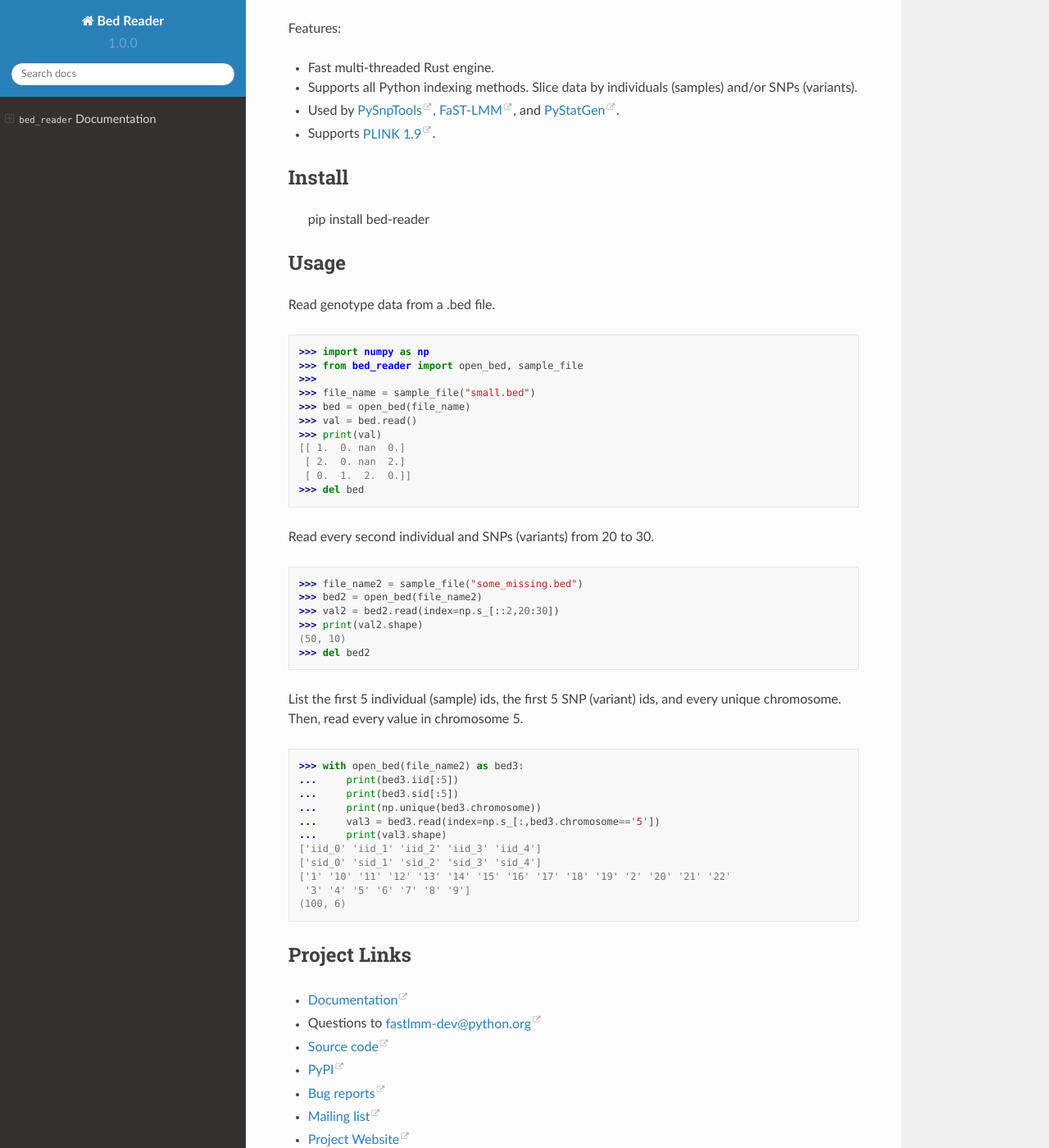
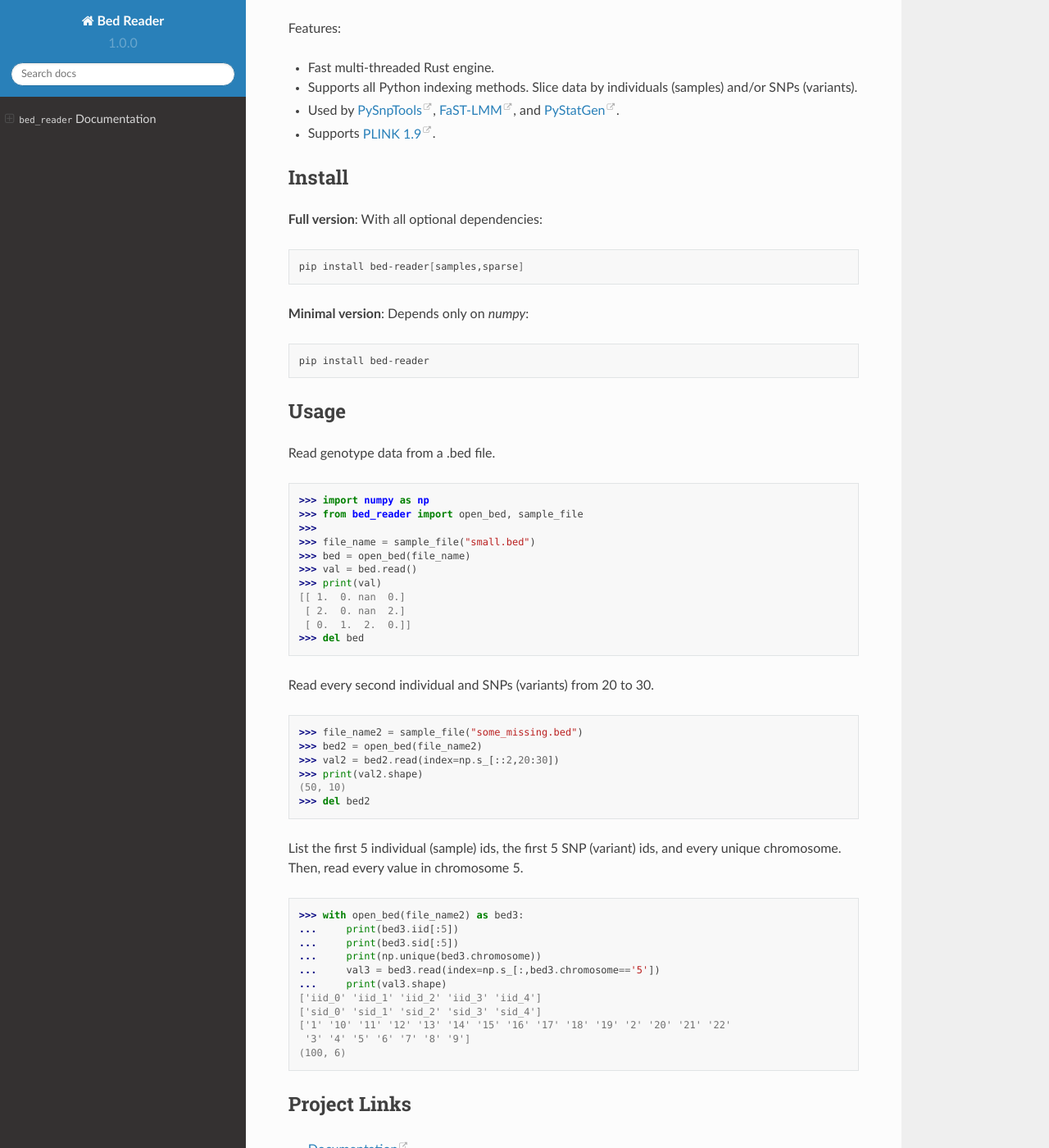
Before and after one commit to fastlmm/bed-reader, a Sphinx documentation site: the page built from doc/source/index.rst, in a window 1280 px wide and 1400 px high, scrolled down 210 px. Shown: the whole window at 82% size. Built offline with Sphinx 7.4.7 and the Read the Docs theme 2.0.0, drawn with Linux system fonts in a browser that asks for light colours.

Commit message:
update index.rst

```diff
--- a/doc/source/index.rst
+++ b/doc/source/index.rst
@@ -1,3 +1,5 @@
+.. Comment: This must be kept in sync with the README.md file manually.
+
 .. image:: https://badge.fury.io/py/bed-reader.svg
     :target: https://badge.fury.io/py/bed-reader
 .. image:: https://github.com/fastlmm/bed-reader/actions/workflows/ci.yml/badge.svg?branch=master
@@ -25,8 +27,17 @@ Features:
 Install
 ====================
 
+**Full version**: With all optional dependencies:
+
+.. code-block:: bash
+
+    pip install bed-reader[samples,sparse]
+
+**Minimal version**: Depends only on `numpy`:
+
+.. code-block:: bash
+
     pip install bed-reader
-
 
 Usage
 ========
@@ -98,6 +110,7 @@ Open, Read, and Write
 
     open_bed
     open_bed.read
+    open_bed.read_sparse
     to_bed
 
 Properties of Individuals (samples) and SNPs (variants)
```
Also changed, not shown: other parts of doc/source/index.rst (+1 -0 lines), README.md (+4 -2 lines), 2 other files.
